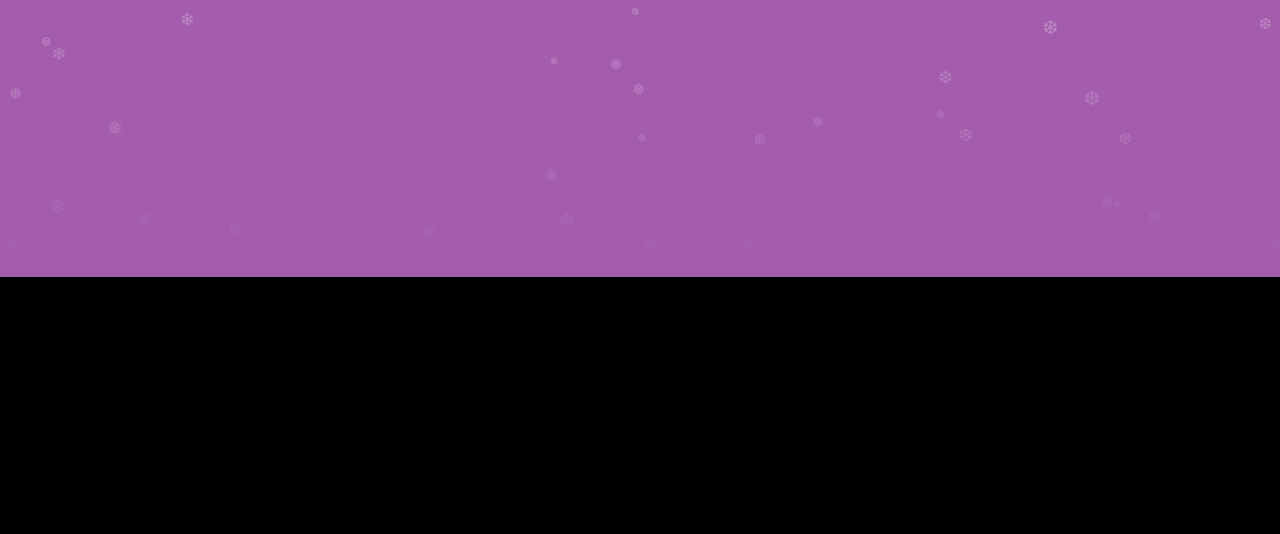
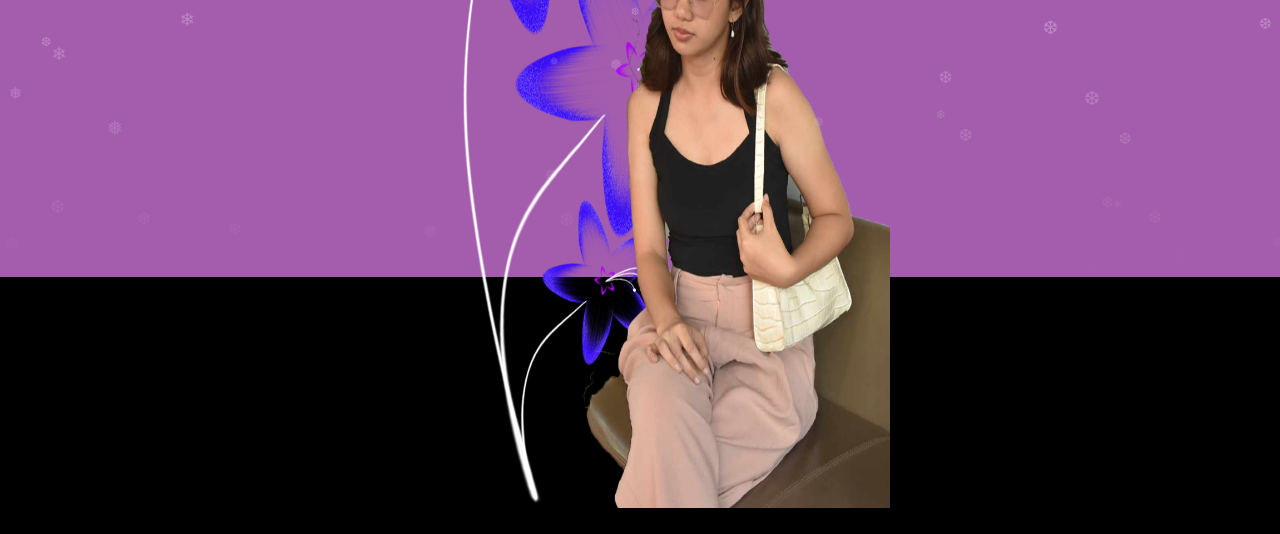
Before and after one commit to dsherrlock/clickMe, a plain HTML site: page index.html in a window 1280 px wide. Shown: the part 523-1057 px from the top of the page. Before the commit the page ends 808 px from the top, so only its background shows below. Drawn offline with Linux system fonts and the light colour scheme.

Commit message:
index.html

```diff
--- a/index.html
+++ b/index.html
@@ -3,7 +3,7 @@
 <head>
 	<meta charset="utf-8">
 	<meta http-equiv="X-UA-Compatible" content="IE=edge">
-	<title>Love Expression</title>
+	<title></title>
 	<link rel="stylesheet" href="style.css">
 </head>
 <body>
@@ -14,7 +14,7 @@
 			<script src="script.js"></script>
 
 			<div class="center">
-				<img src="12.png" width="100" height="200">
+				<img src="12.png" width="500" height="800">
 			</div>
 			<a id="click" href="click.html">Click me</a>
 		</div>
```
